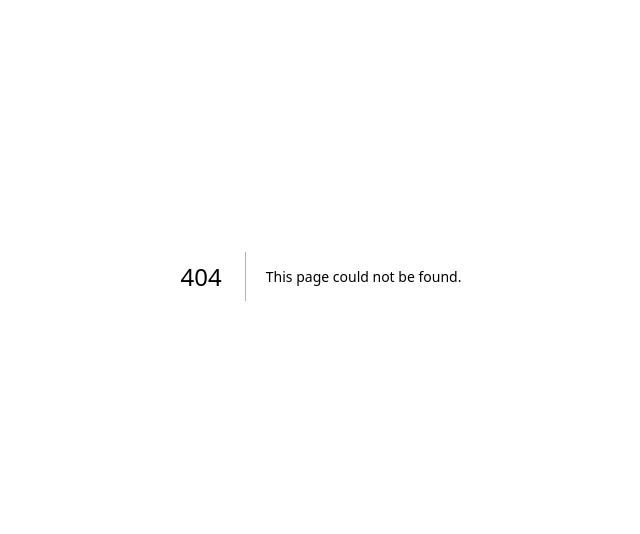
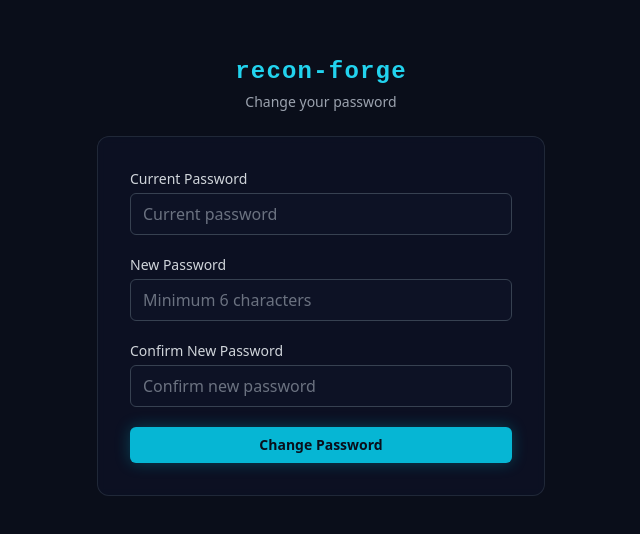
Before and after one commit to Ansar31337/recon-forge, a Next.js app: page /change-password in a window 1280 px wide. Before the commit this address had no page. Shown: the part 124-658 px from the top of the page, without its empty margins (319-959 px from the left). Built offline with nearby package versions, Linux system fonts and the light colour scheme.

Commit message:
change password page

```diff
--- /dev/null
+++ b/app/change-password/page.tsx
@@ -0,0 +1,109 @@
+"use client";
+
+import React, { useState } from "react";
+import { useRouter } from "next/navigation";
+import axios from "axios";
+import Input from "@/components/ui/Input";
+import Button from "@/components/ui/Button";
+
+export default function ChangePasswordPage() {
+  const router = useRouter();
+  const [oldPassword, setOldPassword] = useState("");
+  const [newPassword, setNewPassword] = useState("");
+  const [confirmPassword, setConfirmPassword] = useState("");
+  const [error, setError] = useState("");
+  const [success, setSuccess] = useState("");
+  const [loading, setLoading] = useState(false);
+
+  const handleSubmit = async (e: React.FormEvent) => {
+    e.preventDefault();
+    if (!oldPassword || !newPassword || !confirmPassword) {
+      setError("All fields are required");
+      return;
+    }
+    if (newPassword.length < 6) {
+      setError("New password must be at least 6 characters");
+      return;
+    }
+    if (newPassword !== confirmPassword) {
+      setError("Passwords do not match");
+      return;
+    }
+    setLoading(true);
+    setError("");
+    setSuccess("");
+    try {
+      const { data } = await axios.post("/api/auth/change-password", {
+        oldPassword,
+        newPassword,
+      });
+      if (data.success) {
+        setSuccess(data.message);
+        setTimeout(() => router.push("/login"), 2000);
+      } else {
+        setError(data.message || "Failed");
+      }
+    } catch (err: unknown) {
+      const msg = axios.isAxiosError(err)
+        ? err.response?.data?.message
+        : "Failed";
+      setError(msg || "Failed");
+    } finally {
+      setLoading(false);
+    }
+  };
+
+  return (
+    <div className="min-h-screen flex items-center justify-center px-4 bg-[#0a0e1a]">
+      <div className="w-full max-w-md space-y-6">
+        <div className="text-center">
+          <h1 className="text-cyan-400 font-mono font-bold text-2xl tracking-wider">
+            recon-forge
+          </h1>
+          <p className="text-gray-400 text-sm mt-1">Change your password</p>
+        </div>
+        <div className="bg-navy-800/80 backdrop-blur-sm border border-gray-700/50 rounded-xl p-8">
+          {success ? (
+            <div className="text-center space-y-3">
+              <p className="text-green-400">{success}</p>
+              <p className="text-gray-400 text-sm">Redirecting...</p>
+            </div>
+          ) : (
+            <form onSubmit={handleSubmit} className="space-y-5">
+              <Input
+                label="Current Password"
+                type="password"
+                value={oldPassword}
+                onChange={(e) => setOldPassword(e.target.value)}
+                placeholder="Current password"
+                required
+              />
+              <Input
+                label="New Password"
+                type="password"
+                value={newPassword}
+                onChange={(e) => setNewPassword(e.target.value)}
+                placeholder="Minimum 6 characters"
+                required
+                minLength={6}
+              />
+              <Input
+                label="Confirm New Password"
+                type="password"
+                value={confirmPassword}
+                onChange={(e) => setConfirmPassword(e.target.value)}
+                placeholder="Confirm new password"
+                required
+                minLength={6}
+              />
+              {error && <p className="text-sm text-red-400">{error}</p>}
+              <Button type="submit" loading={loading} className="w-full">
+                Change Password
+              </Button>
+            </form>
+          )}
+        </div>
+      </div>
+    </div>
+  );
+}
```
